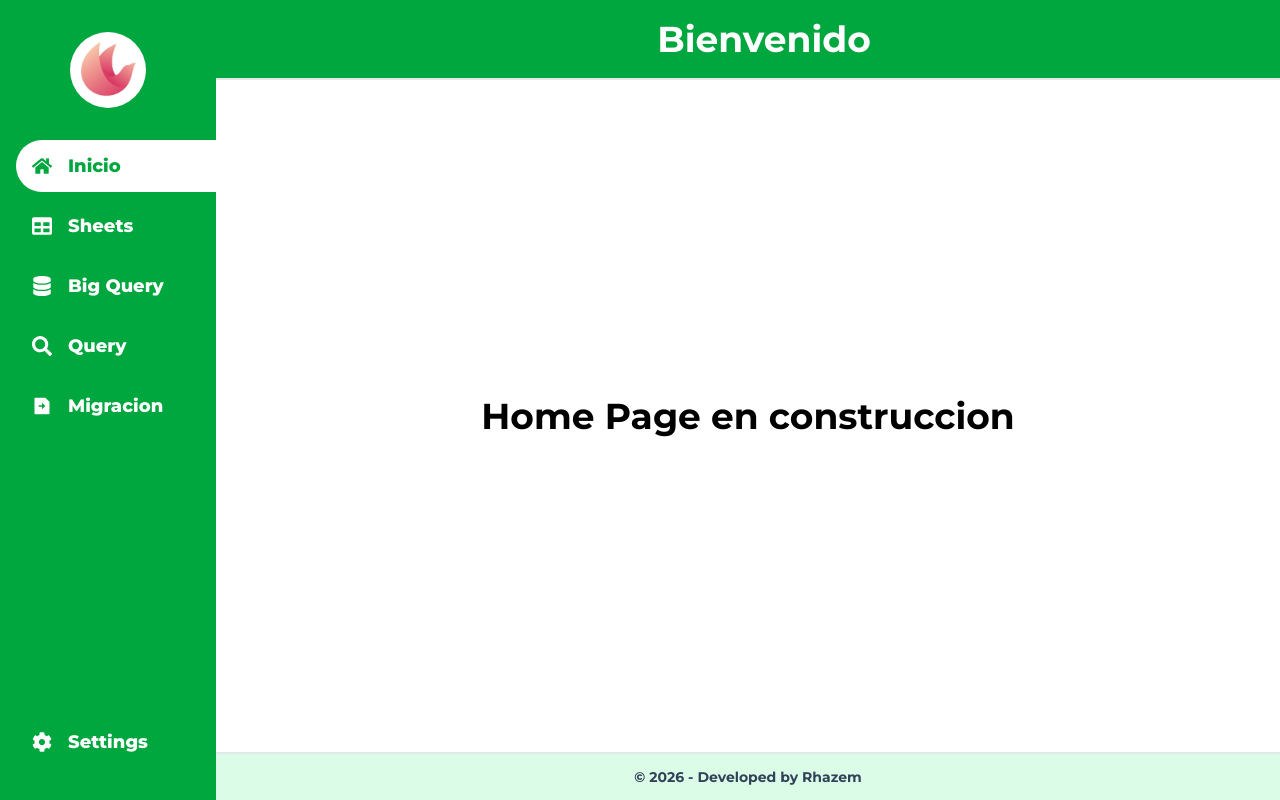
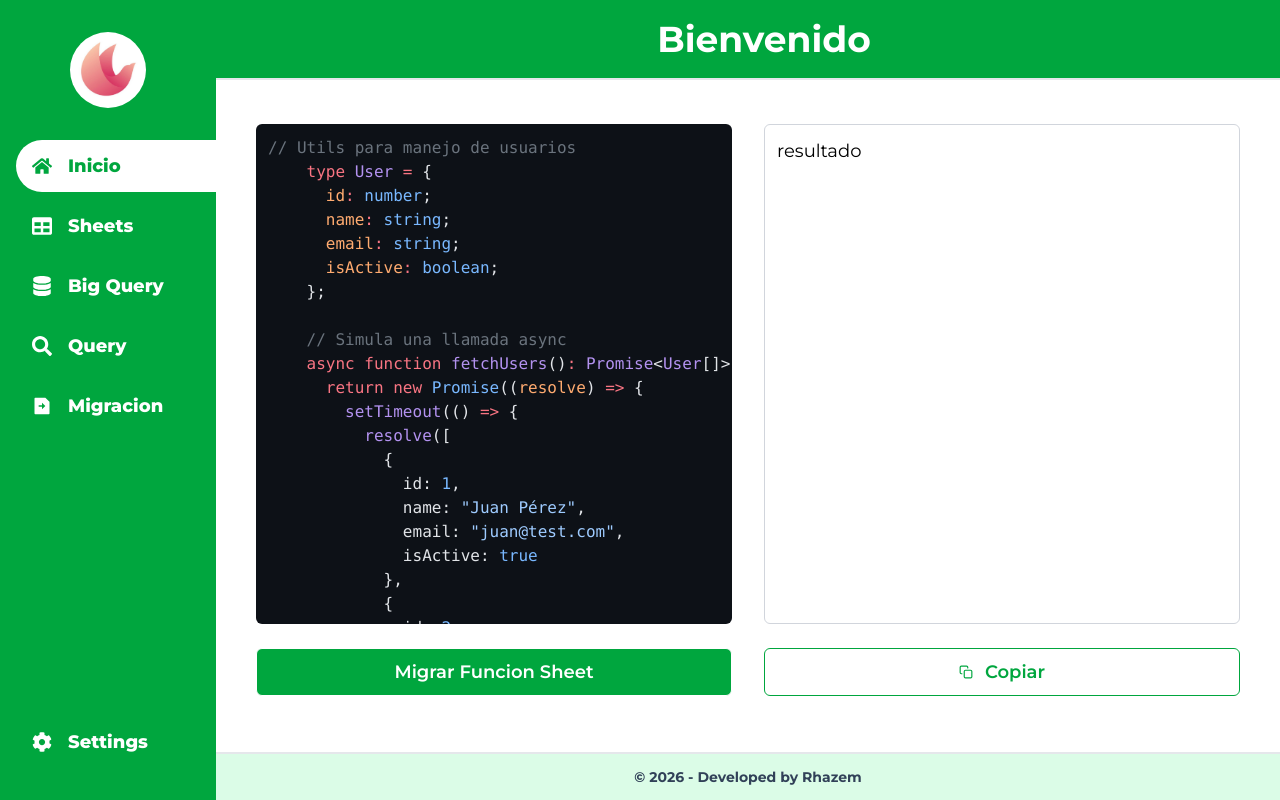
Before and after one commit to martinezlopezezequielernesto/data-analist-tools, a Next.js app: page / in a window 1280 px wide. Built offline with nearby package versions, Linux system fonts and the light colour scheme.

Commit message:
aplicando cambios en la plataforma

```diff
--- a/app/big_query/page.tsx
+++ b/app/big_query/page.tsx
@@ -1,14 +1,14 @@
 "use client";
 
+import { useState } from "react";
 import Textarea from "@/components/forms/Textarea";
 import Button from "@/components/page/Button";
 import ButtonCopy from "@/components/page/ButtonCopy";
-import Paragraph from "@/components/page/Paragraph";
-import { FiTrash2 } from "react-icons/fi";
-import { useState } from "react";
 import GridTwoColumns from "@/components/page/GridTwoColumns";
 import Stack from "@/components/page/Stack";
 import PageContainer from "@/components/main/PageContainer";
+import CodeBlock from "@/components/page/CodeBlock";
+import { FiTrash2 } from "react-icons/fi";
 
 export default function Page() {
   const [base, setBase] = useState<string>("");
@@ -41,7 +41,7 @@ export default function Page() {
       <GridTwoColumns>
         <Stack>
           <div className="relative">
-            <Textarea value={base} onChange={setBase} placeholder="Escribe aquí tu query..." rows={rows} />
+            <Textarea value={base} onChange={setBase} placeholder="Escribe aquí tu query..." height="h-125" />
             <button onClick={resetBase} className="absolute top-3 right-3 p-3 rounded-full bg-gray-300 hover:bg-green-600 transition-colors duration-300 cursor-pointer group">
               <FiTrash2 className="size-4 md:size-6 text-gray-800 group-hover:text-white"/>
             </button>
@@ -49,7 +49,7 @@ export default function Page() {
           <Button title="Generar Variable" type="primary" onClick={handleClick} />
         </Stack>
         <Stack>
-          <Textarea value={resultado} onChange={setResultado} placeholder="Aquí se genera la query..." rows={rows} />
+          <CodeBlock code={resultado} language={"sql"} height="h-125"/>
           <ButtonCopy text={resultado} type="secondary"/>
         </Stack>
       </GridTwoColumns>
--- a/app/globals.css
+++ b/app/globals.css
@@ -3,3 +3,23 @@
 body {
   font-family: var(--font-montserrat), sans-serif;
 }
+
+/* Normaliza el HTML generado por Shiki */
+.code-container pre {
+  margin: 0 !important;
+  padding: 12px;
+  min-height: 100%;
+  max-width: 100%;
+  width: fit-content;
+  box-sizing: border-box;
+  background: transparent !important;
+}
+
+.code-container code {
+  display: block;
+  min-width: 100%;
+}
+
+.code-container span {
+  white-space: pre;
+}
--- a/app/page.tsx
+++ b/app/page.tsx
@@ -1,6 +1,70 @@
+"use client"
+import Textarea from "@/components/forms/Textarea";
+import PageContainer from "@/components/main/PageContainer";
+import Button from "@/components/page/Button";
+import ButtonCopy from "@/components/page/ButtonCopy";
+import CodeBlock from "@/components/page/CodeBlock";
+import GridTwoColumns from "@/components/page/GridTwoColumns";
+import Stack from "@/components/page/Stack";
 
 export default function Page() {
+  const exampleCode: string = `// Utils para manejo de usuarios
+    type User = {
+      id: number;
+      name: string;
+      email: string;
+      isActive: boolean;
+    };
+
+    // Simula una llamada async
+    async function fetchUsers(): Promise<User[]> {
+      return new Promise((resolve) => {
+        setTimeout(() => {
+          resolve([
+            {
+              id: 1,
+              name: "Juan Pérez",
+              email: "juan@test.com",
+              isActive: true
+            },
+            {
+              id: 2,
+              name: "Ana Gómez",
+              email: "ana@test.com",
+              isActive: false
+            }
+          ]);
+        }, 1000);
+      });
+    }
+
+    export async function getActiveUsers() {
+      const users = await fetchUsers();
+
+      return users
+        .filter((user) => user.isActive)
+        .map((user) => ({
+          id: user.id,
+          label: \`\${user.name} <\${user.email}>\`
+        }));
+    }
+    `;
+
+  const language: string = "typescript";
+
+  const rows = 15;
   return (
-    <p className="w-full h-full text-center flex justify-center items-center text-4xl font-bold">Home Page en construccion</p>
+    <PageContainer>
+      <GridTwoColumns>
+        <Stack>
+          <CodeBlock code={exampleCode} language={language} height="h-125"/>
+          <Button title="Migrar Funcion Sheet" onClick={()=>{}}/>
+        </Stack>
+        <Stack>
+          <Textarea value={"resultado"} placeholder="Aqui se escribira la nueva funcion...." onChange={()=>{}} height="h-125"/>
+          <ButtonCopy text={"resultado"} type="secondary"/>
+        </Stack>
+      </GridTwoColumns>
+    </PageContainer>
   );
 }
--- a/app/query/page.tsx
+++ b/app/query/page.tsx
@@ -5,7 +5,6 @@ import Input from "@/components/forms/Input";
 import Label from "@/components/forms/Label";
 import GridTwoColumns from "@/components/page/GridTwoColumns";
 import PageContainer from "@/components/main/PageContainer";
-import Paragraph from "@/components/page/Paragraph";
 import Stack from "@/components/page/Stack";
 import { useMemo, useState } from "react";
 import Badge from "@/components/page/Badge";
@@ -13,6 +12,7 @@ import Textarea from "@/components/forms/Textarea";
 import Button from "@/components/page/Button";
 import ButtonCopy from "@/components/page/ButtonCopy";
 import { getHeaderRange } from "@/utils/funciones";
+import CodeBlock from "@/components/page/CodeBlock";
 
 
 
@@ -119,11 +119,11 @@ export default function Page() {
 
       <GridTwoColumns>
         <Stack>
-          <Textarea value={query} placeholder="Escriba su query aqui...." onChange={setQuery} rows={10}/>
+          <Textarea value={query} placeholder="Escriba su query aqui...." onChange={setQuery} height="h-100"/>
           <Button title="Crear Query" onClick={crearConsulta}/>
         </Stack>
         <Stack>
-          <Textarea value={resultado} placeholder="Aqui se escribira la query...." onChange={setResultado} rows={10}/>
+          <CodeBlock code={resultado} language={"sql"} height="h-100"/>
           <ButtonCopy text={resultado} type="secondary"/>
         </Stack>
       </GridTwoColumns>
--- a/components/forms/Textarea.tsx
+++ b/components/forms/Textarea.tsx
@@ -4,16 +4,15 @@ type TextareaProps = {
   value: string;
   onChange: (newValue: string) => void;
   placeholder?: string;
-  rows?: number;
+  height?: string;
 };
 
-export default function Textarea({ value, onChange, placeholder = "Write something...", rows = 7 }: TextareaProps) {
+export default function Textarea({ value, onChange, placeholder = "Write something...", height = "h-auto" }: TextareaProps) {
   return (
-    <div className="w-full">
+    <div className={height + " w-full"}>
       <textarea
-        className="w-full p-3 text-sm md:text-base lg:text-lg border border-gray-300 rounded-md resize-none focus:outline-none focus:ring-1 focus:ring-green-600"
+        className={"w-full h-full p-3 text-sm md:text-base lg:text-lg border border-gray-300 rounded-md resize-none focus:outline-none focus:ring-1 focus:ring-green-600"}
         placeholder={placeholder}
-        rows={rows}
         value={value}
         onChange={(e) => onChange(e.target.value)} // Llama al padre
       />
--- /dev/null
+++ b/components/page/CodeBlock.tsx
@@ -0,0 +1,69 @@
+"use client";
+
+import { createHighlighter, type Highlighter } from "shiki";
+import { useEffect, useState } from "react";
+
+type CodeBlockProps = {
+  code: string;
+  language: string;
+  theme?: string;
+  height?: string;
+};
+
+let highlighter: Highlighter | null = null;
+
+async function initHighlighter(theme: string) {
+  if (!highlighter) {
+    highlighter = await createHighlighter({
+      themes: [theme],
+      langs: [
+        "javascript",
+        "typescript",
+        "tsx",
+        "json",
+        "bash",
+        "css",
+        "html",
+        "python",
+        "sql"
+      ],
+    });
+  }
+  return highlighter;
+}
+
+export default function CodeBlock({
+  code,
+  language,
+  theme = "github-dark",
+  height = "h-auto"
+}: CodeBlockProps) {
+  const [html, setHtml] = useState("");
+
+  useEffect(() => {
+    let mounted = true;
+
+    initHighlighter(theme).then((hl) => {
+      if (!mounted) return;
+      setHtml(
+        hl.codeToHtml(code, {
+          lang: language,
+          theme,
+        })
+      );
+    });
+
+    return () => {
+      mounted = false;
+    };
+  }, [code, language, theme]);
+
+  return (
+    <div className={height + " w-full relative overflow-hidden rounded-md bg-[#0d1117]"}>
+      <div
+        className="code-container w-full h-full overflow-auto"
+        dangerouslySetInnerHTML={{ __html: html }}
+      />
+    </div>
+  );
+}
--- /dev/null
+++ b/components/page/CodeEditor.tsx
@@ -0,0 +1,38 @@
+"use client";
+
+import { useState } from "react";
+import Editor, { Monaco } from "@monaco-editor/react";
+
+type MonacoEditorProps = {
+  value: string;
+  language?: "javascript" | "typescript" | "html" | "css" | "python" | "json" | "sql";
+  onChange?: (code: string) => void;
+  height?: string;
+};
+
+export default function MonacoEditor({
+  value,
+  language = "javascript",
+  onChange,
+  height = "400px",
+}: MonacoEditorProps) {
+  const handleEditorChange = (value?: string) => {
+    if (value && onChange) onChange(value);
+  };
+
+  return (
+    <Editor
+      height={height}
+      defaultLanguage={language}
+      defaultValue={value}
+      onChange={handleEditorChange}
+      theme="vs-dark"
+      options={{
+        automaticLayout: true, // se ajusta al contenedor
+        fontSize: 14,
+        minimap: { enabled: false },
+        scrollBeyondLastLine: false,
+      }}
+    />
+  );
+}
--- a/package.json
+++ b/package.json
@@ -9,6 +9,7 @@
     "lint": "eslint"
   },
   "dependencies": {
+    "@monaco-editor/react": "^4.7.0",
     "next": "16.1.1",
     "react": "19.2.3",
     "react-dom": "19.2.3",
--- a/utils/funciones.ts
+++ b/utils/funciones.ts
@@ -64,6 +64,11 @@ export function getRangoALimpiarEnDestino(text: string): string {
   const match = text.match(regex);
   return match ? match[1] : "";
 }
+
+export function removeSingleLineComments(code: string): string {
+  return code.replace(/(^|\s)\/\/.*$/gm, "");
+}
+
 /*
   idSpreadsheetOrigen: string;
   nombreHojaOrigen: string;
```
Also changed, not shown: app/migracion/page.tsx (+9 -6 lines), 1 other file (tests, documents, lock files or other folders).
